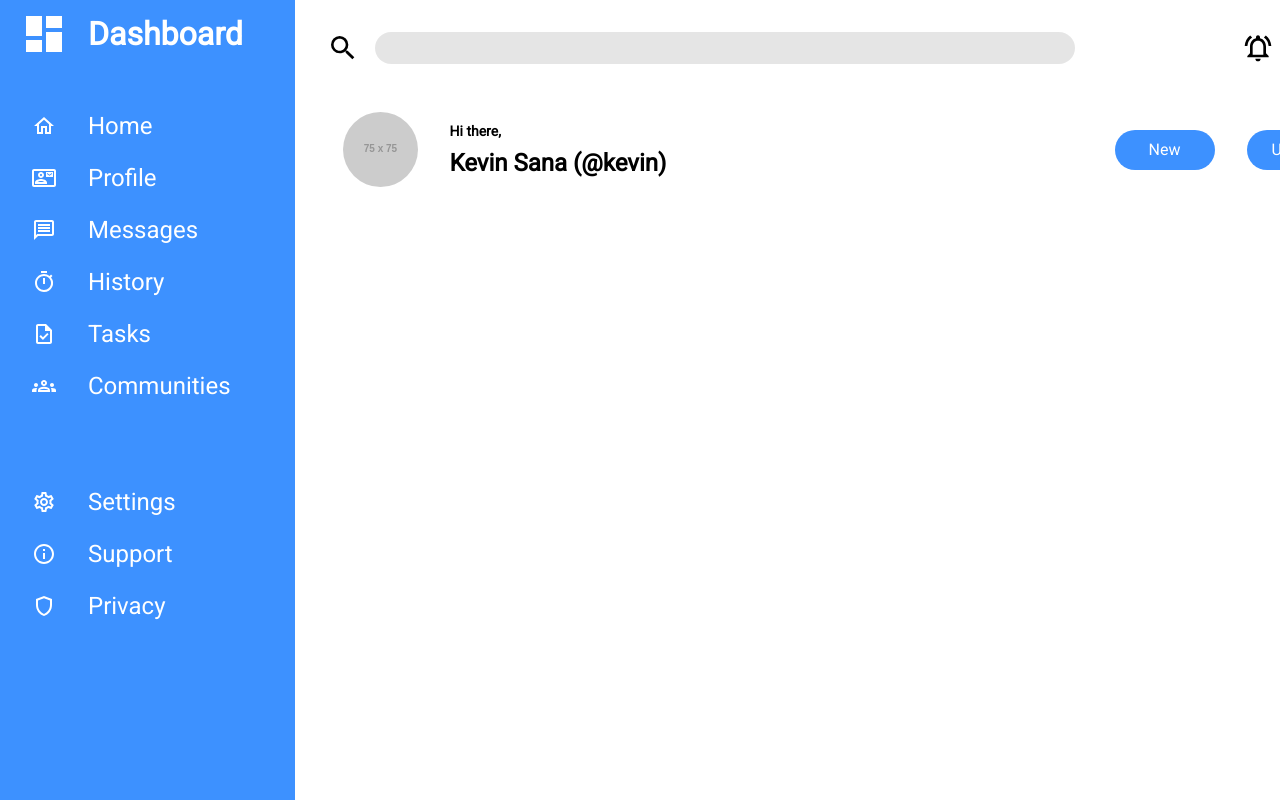
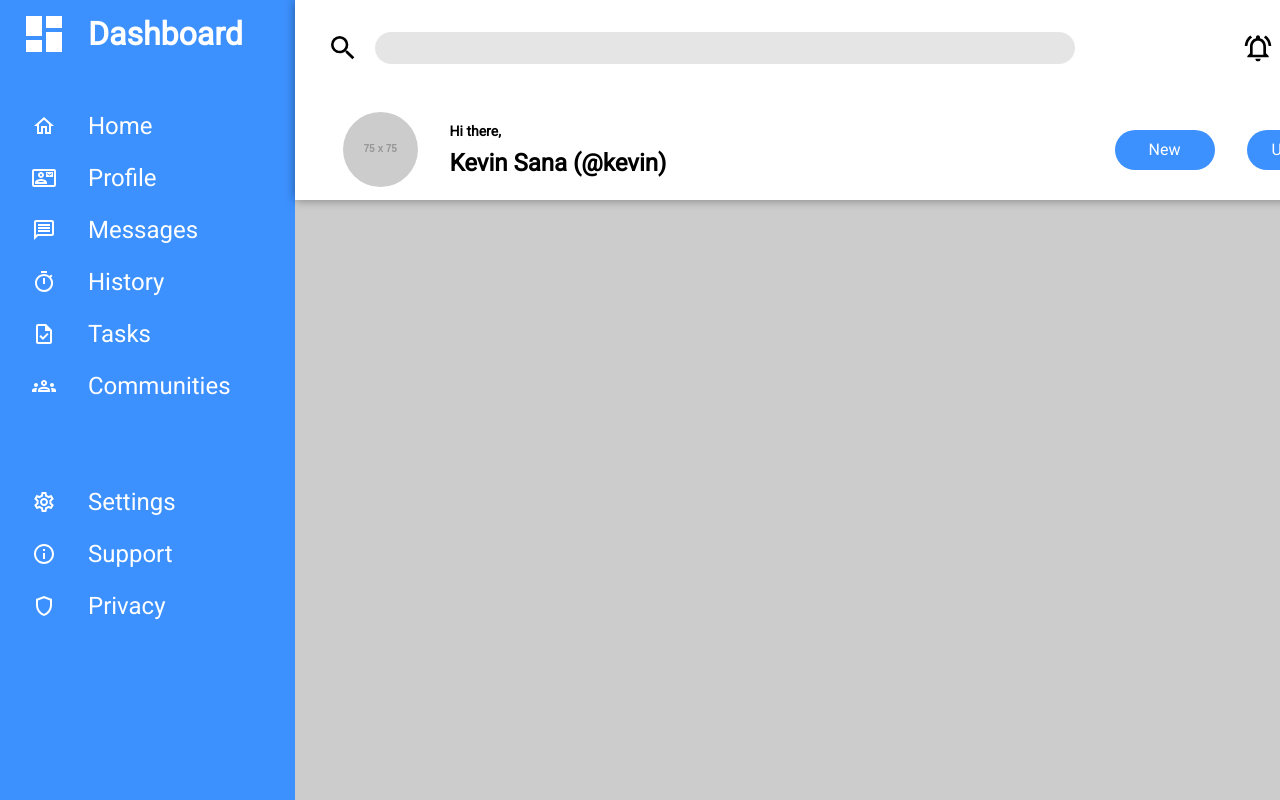
Before and after one commit to krownlesskev/project-admin-dashboard, a React (Create React App) app: page / in a window 1280 px wide. Shown: the top 800 px of the page. Built offline with nearby package versions, Linux system fonts and the light colour scheme.

Commit message:
added box shadow and bg color for main

```diff
--- a/public/index.html
+++ b/public/index.html
@@ -17,7 +17,7 @@
 			href="https://fonts.googleapis.com/css2?family=Roboto&display=swap"
 			rel="stylesheet"
 		/>
-		<title>Project| Admin Dashboard</title>
+		<title>Project | Admin Dashboard</title>
 	</head>
 	<body>
 		<noscript>You need to enable JavaScript to run this app.</noscript>
--- a/src/components/content/Content.jsx
+++ b/src/components/content/Content.jsx
@@ -1,11 +1,13 @@
 import React from 'react';
 import './Content.styles.scss';
 import Header from './header/Header';
+import Main from './main/Main';
 
 const Content = () => {
   return (
     <div className='content-container'>
       <Header />
+      <Main />
     </div>
   );
 };
--- a/src/components/content/header/Header.styles.scss
+++ b/src/components/content/header/Header.styles.scss
@@ -3,6 +3,7 @@
     height: 200px;
     display: flex;
     flex-direction: column;
+    box-shadow: 0px 0px 10px rgba($color: #000000, $alpha: 0.4);
 }
 
 .header-top {
--- /dev/null
+++ b/src/components/content/main/Main.jsx
@@ -0,0 +1,11 @@
+import React from 'react';
+import './Main.styles.scss';
+
+const Main = () => {
+    return (
+        <div className='main-container'>
+        </div>
+    );
+};
+
+export default Main;
--- /dev/null
+++ b/src/components/content/main/Main.styles.scss
@@ -0,0 +1,5 @@
+.main-container {
+    height: 100%;
+    width: 100%;
+    background-color: rgba($color: #000000, $alpha: 0.2);
+}
```
